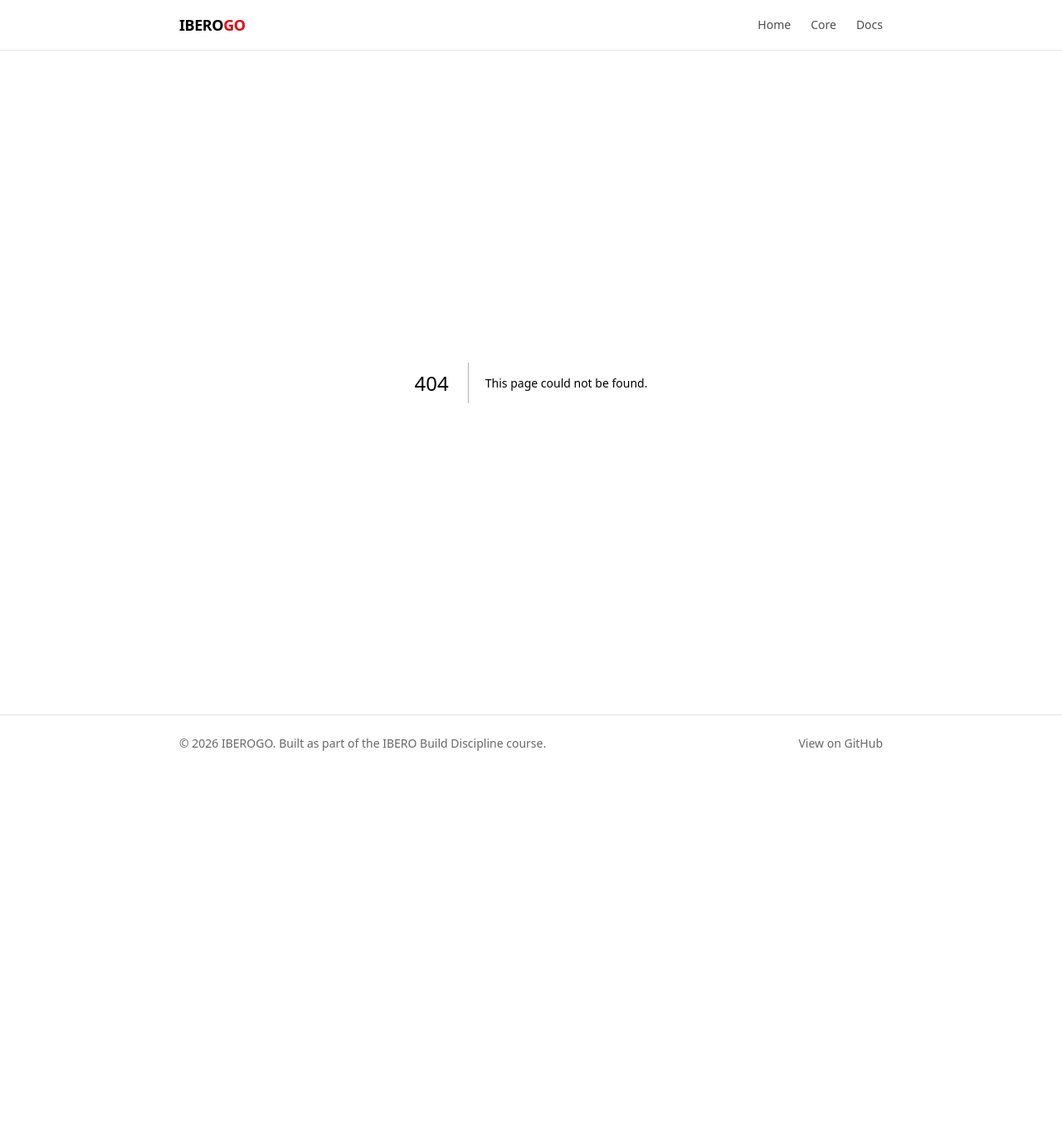
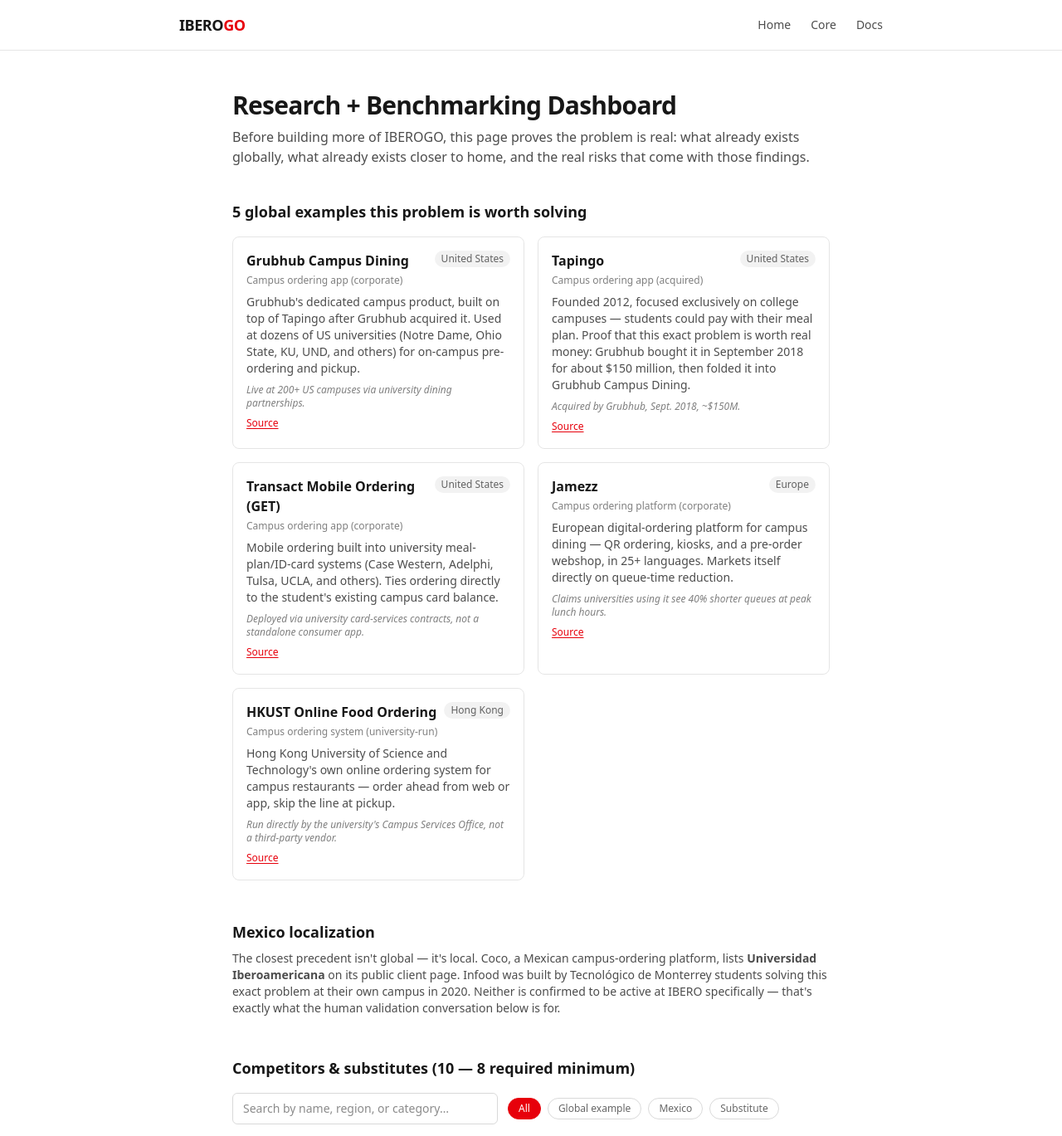
Before and after one commit to jpcarrascoo/iberogo, a Next.js app: page /research in a window 1280 px wide. Before the commit this address had no page. Shown: the top 1369 px of the page at 83% size. Before the commit the page ends 930 px from the top, so only its background shows below. Built offline with nearby package versions, Linux system fonts and the light colour scheme; no server answers; the database is empty.

Commit message:
Add /research page

```diff
--- /dev/null
+++ b/app/research/page.tsx
@@ -0,0 +1,94 @@
+"use client";
+
+import { useState } from "react";
+import ResearchIntake from "@/components/research/ResearchIntake";
+import SavedResearch from "@/components/research/SavedResearch";
+import BenchmarkCards from "@/components/research/BenchmarkCards";
+import CompetitorTable from "@/components/research/CompetitorTable";
+import RiskMap from "@/components/research/RiskMap";
+import { COMPETITORS } from "@/lib/research";
+
+export default function ResearchPage() {
+  const [refreshKey, setRefreshKey] = useState(0);
+
+  return (
+    <div className="mx-auto max-w-3xl px-4 py-12 sm:px-6">
+      <h1 className="text-2xl font-bold tracking-tight sm:text-3xl">
+        Research + Benchmarking Dashboard
+      </h1>
+      <p className="mt-2 mb-10 text-black/70 dark:text-white/70">
+        Before building more of IBEROGO, this page proves the problem is
+        real: what already exists globally, what already exists closer to
+        home, and the real risks that come with those findings.
+      </p>
+
+      <section>
+        <h2 className="mb-4 text-lg font-semibold">
+          5 global examples this problem is worth solving
+        </h2>
+        <BenchmarkCards />
+      </section>
+
+      <section className="mt-12">
+        <h2 className="mb-2 text-lg font-semibold">Mexico localization</h2>
+        <p className="mb-4 text-sm text-black/70 dark:text-white/60">
+          The closest precedent isn&apos;t global — it&apos;s local. Coco, a
+          Mexican campus-ordering platform, lists{" "}
+          <strong>Universidad Iberoamericana</strong> on its public client
+          page. Infood was built by Tecnológico de Monterrey students solving
+          this exact problem at their own campus in 2020. Neither is
+          confirmed to be active at IBERO specifically — that&apos;s exactly
+          what the human validation conversation below is for.
+        </p>
+      </section>
+
+      <section className="mt-12">
+        <h2 className="mb-4 text-lg font-semibold">
+          Competitors &amp; substitutes ({COMPETITORS.length} — 8 required minimum)
+        </h2>
+        <CompetitorTable />
+      </section>
+
+      <section className="mt-12">
+        <h2 className="mb-4 text-lg font-semibold">Risk map</h2>
+        <RiskMap />
+      </section>
+
+      <section className="mt-12">
+        <h2 className="mb-4 text-lg font-semibold">
+          Human validation conversation
+        </h2>
+        <div className="rounded-lg border border-dashed border-black/20 p-4 text-sm dark:border-white/20">
+          <p className="font-medium">
+            [ Replace this with one real conversation — see the questions
+            below ]
+          </p>
+          <p className="mt-2 text-black/60 dark:text-white/50">
+            Ask a real IBERO student (or someone who works at a campus
+            restaurant/cafeteria):
+          </p>
+          <ol className="mt-2 list-inside list-decimal space-y-1 text-black/60 dark:text-white/50">
+            <li>Have you ever used an app to order food ahead at IBERO or anywhere else?</li>
+            <li>
+              Have you heard of Coco, Jit Pickup, or any other pre-order app
+              being used here specifically?
+            </li>
+            <li>What would make you actually use something like this, versus just walking up?</li>
+          </ol>
+          <p className="mt-2 text-black/60 dark:text-white/50">
+            Then replace this box with: who you talked to (first name or
+            role is enough), the date, and what they actually said — even if
+            it complicates the pitch. A validation conversation that only
+            confirms what you already believed isn&apos;t doing its job.
+          </p>
+        </div>
+      </section>
+
+      <section className="mt-12">
+        <h2 className="mb-4 text-lg font-semibold">Add a research note</h2>
+        <ResearchIntake onSaved={() => setRefreshKey((k) => k + 1)} />
+        <SavedResearch refreshKey={refreshKey} />
+      </section>
+    </div>
+  );
+}
```
